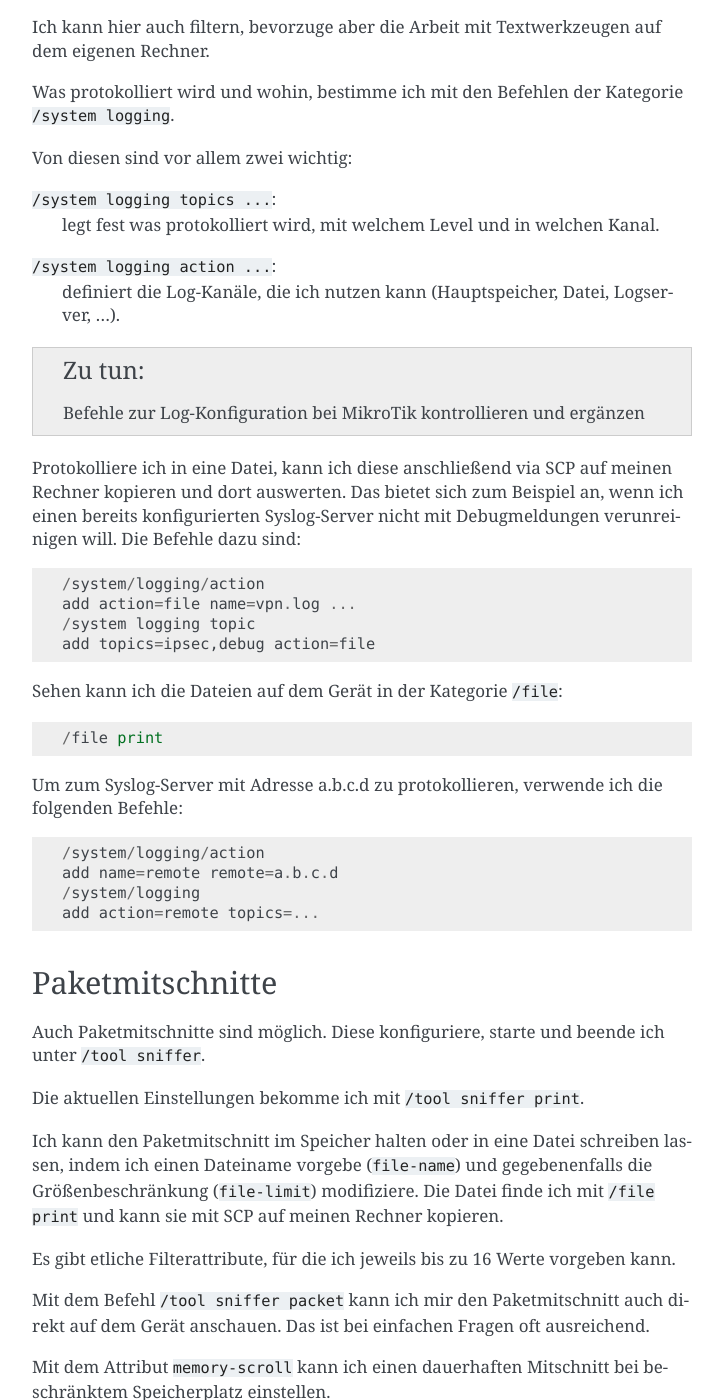
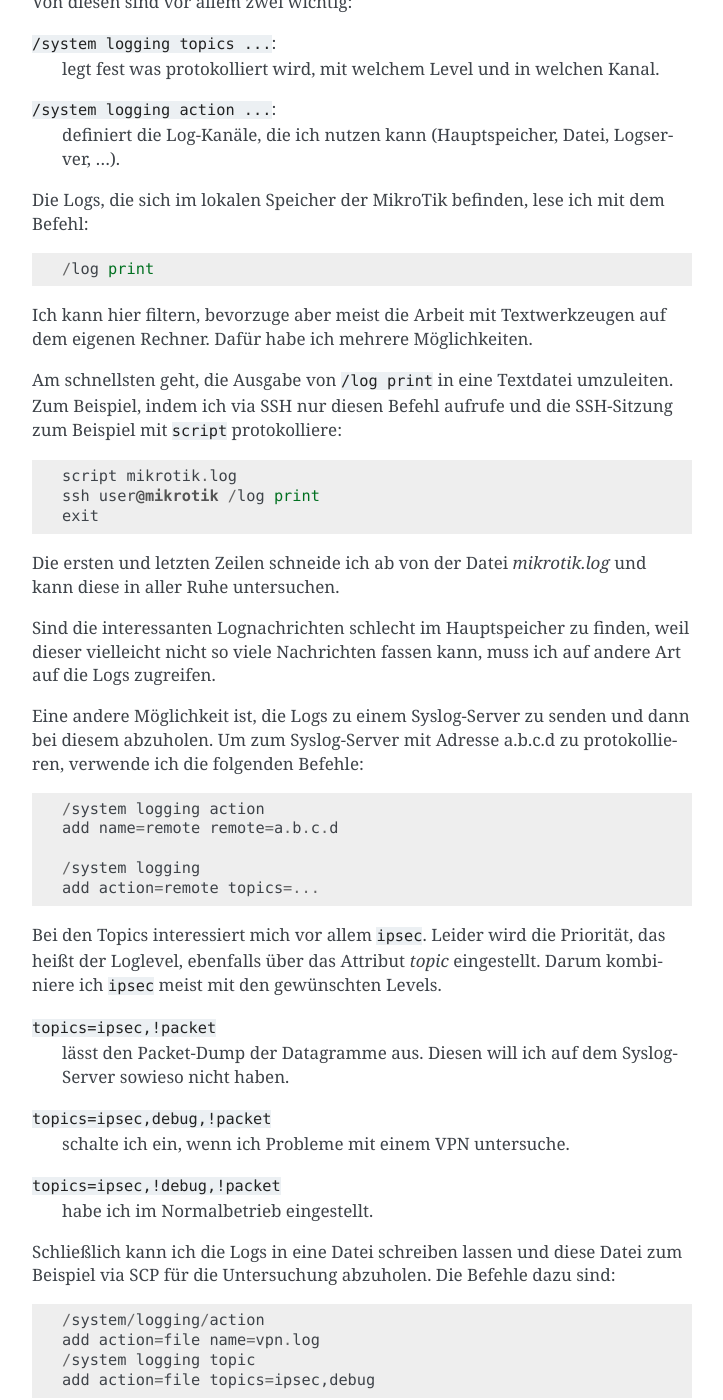
Before and after one commit to matwei-books/Fehlersuche-bei-IPsec-VPN-mit-IKEv2, a Sphinx documentation site: the page built from source/software/mikrotik-router.rst, in a window 1280 px wide and 1400 px high, scrolled down 1616 px. Shown: the whole window, without its empty margins (388-1111 px from the left). Built offline with Sphinx 7.4.7, drawn with Linux system fonts in a browser that asks for light colours; some of the changed text lies outside the part shown.

Commit message:
Text zu Logging bei MikroTik überarbeitet

```diff
--- a/source/software/mikrotik-router.rst
+++ b/source/software/mikrotik-router.rst
@@ -65,15 +65,8 @@ Um einen VPN-Tunnel zu beenden verwende ich die Befehle::
 Systemlogs und Debug-Informationen
 ----------------------------------
 
-Die Logs finde ich direkt auf der MikroTik mit dem Befehl::
-
-  /log print
-
-Ich kann hier auch filtern, bevorzuge aber die Arbeit mit Textwerkzeugen
-auf dem eigenen Rechner.
-
-Was protokolliert wird und wohin, bestimme ich mit den Befehlen der
-Kategorie ``/system logging``.
+Was auf der MikroTik protokolliert wird und wohin, bestimme ich mit
+den Befehlen der Kategorie ``/system logging``.
 
 Von diesen sind vor allem zwei wichtig:
 
@@ -85,30 +78,73 @@ Von diesen sind vor allem zwei wichtig:
   definiert die Log-Kanäle, die ich nutzen kann (Hauptspeicher, Datei,
   Logserver, ...).
 
-.. todo:: Befehle zur Log-Konfiguration bei MikroTik kontrollieren und ergänzen
+Die Logs, die sich im lokalen Speicher der MikroTik befinden, lese ich
+mit dem Befehl::
 
-Protokolliere ich in eine Datei, kann ich diese anschließend via SCP auf
-meinen Rechner kopieren und dort auswerten. Das bietet sich zum Beispiel
-an, wenn ich einen bereits konfigurierten Syslog-Server nicht mit
-Debugmeldungen verunreinigen will.
+  /log print
+
+Ich kann hier filtern, bevorzuge aber meist die Arbeit mit
+Textwerkzeugen auf dem eigenen Rechner.
+Dafür habe ich mehrere Möglichkeiten.
+
+Am schnellsten geht, die Ausgabe von ``/log print`` in eine Textdatei
+umzuleiten. Zum Beispiel, indem ich via SSH nur diesen Befehl aufrufe
+und die SSH-Sitzung zum Beispiel mit ``script`` protokolliere::
+
+  script mikrotik.log
+  ssh user@mikrotik /log print
+  exit
+
+Die ersten und letzten Zeilen schneide ich ab von der Datei
+*mikrotik.log* und kann diese in aller Ruhe untersuchen.
+
+Sind die interessanten Lognachrichten schlecht im Hauptspeicher zu
+finden, weil dieser vielleicht nicht so viele Nachrichten fassen kann,
+muss ich auf andere Art auf die Logs zugreifen.
+
+Eine andere Möglichkeit ist, die Logs zu einem Syslog-Server zu senden
+und dann bei diesem abzuholen.
+Um zum Syslog-Server mit Adresse a.b.c.d zu protokollieren, verwende
+ich die folgenden Befehle::
+
+  /system logging action
+  add name=remote remote=a.b.c.d
+
+  /system logging
+  add action=remote topics=...
+
+Bei den Topics interessiert mich vor allem ``ipsec``.
+Leider wird die Priorität, das heißt der Loglevel, ebenfalls über das
+Attribut *topic* eingestellt.
+Darum kombiniere ich ``ipsec`` meist mit den gewünschten Levels.
+
+``topics=ipsec,!packet``
+  lässt den Packet-Dump der Datagramme aus.
+  Diesen will ich auf dem Syslog-Server sowieso nicht haben.
+
+``topics=ipsec,debug,!packet``
+  schalte ich ein, wenn ich Probleme mit einem VPN untersuche.
+
+``topics=ipsec,!debug,!packet``
+  habe ich im Normalbetrieb eingestellt.
+
+Schließlich kann ich die Logs in eine Datei schreiben lassen und diese
+Datei zum Beispiel via SCP für die Untersuchung abzuholen.
 Die Befehle dazu sind::
 
   /system/logging/action
-  add action=file name=vpn.log ...
+  add action=file name=vpn.log
   /system logging topic
-  add topics=ipsec,debug action=file
+  add action=file topics=ipsec,debug
 
 Sehen kann ich die Dateien auf dem Gerät in der Kategorie ``/file``::
 
   /file print
 
-Um zum Syslog-Server mit Adresse a.b.c.d zu protokollieren, verwende
-ich die folgenden Befehle::
+Von meinem Rechner aus kann ich sie zum Beispiel mittels SCP zur
+Analyse abholen::
 
-  /system/logging/action
-  add name=remote remote=a.b.c.d
-  /system/logging
-  add action=remote topics=...
+  scp user@mikrotik:vpn.log .
 
 Paketmitschnitte
 ----------------
```
